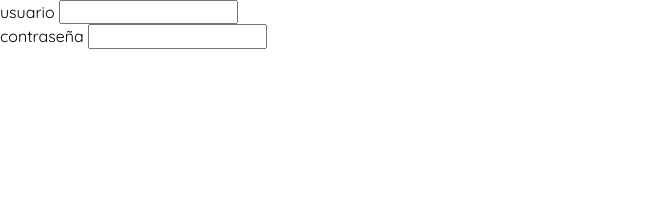
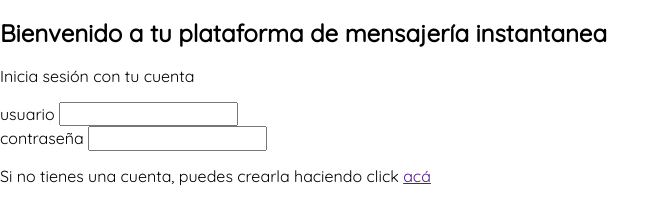
Before and after one commit to falapea/Reto-ciclo-3---Mintic, a plain HTML site: page index.html in a window 1280 px wide. Shown: the whole page, without its empty margins (0-670 px from the left). Drawn offline with Linux system fonts and the light colour scheme.

Commit message:
Trabajando en el formulario

```diff
--- a/index.html
+++ b/index.html
@@ -21,12 +21,20 @@
         <div class="imagen_formulario">
 
             <form class="formulario">
+                <div class="texto-formulario">
+                      <h2>Bienvenido a tu plataforma de mensajería instantanea</h2>
+                      <p>Inicia sesión con tu cuenta</p>
+                    </div>
                 <div class="input">
                     <label for="usuario">usuario</label>
                     <input type="text" id="usuario">
                 <div class="input">
                     <label for="contraseña">contraseña</label>
-                    <input type="text" id="contraseña">
+                    <input type="password" id="contraseña">
+                <div class="registrarse">
+                    <p>Si no tienes una cuenta, puedes crearla haciendo click <a href="">acá</a></p>
+
+
             </form>
         </div>
 
```
